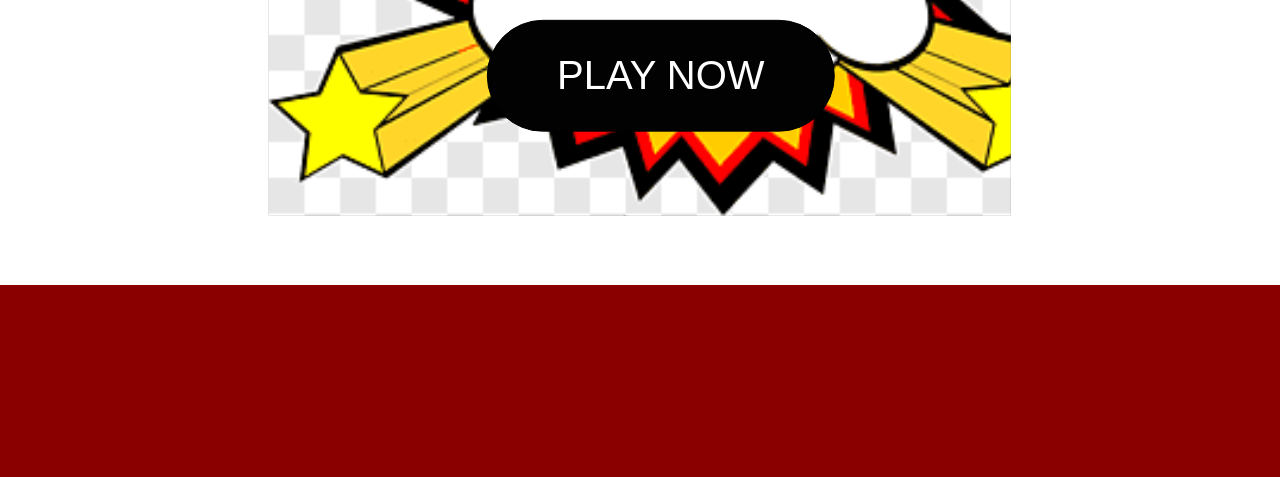
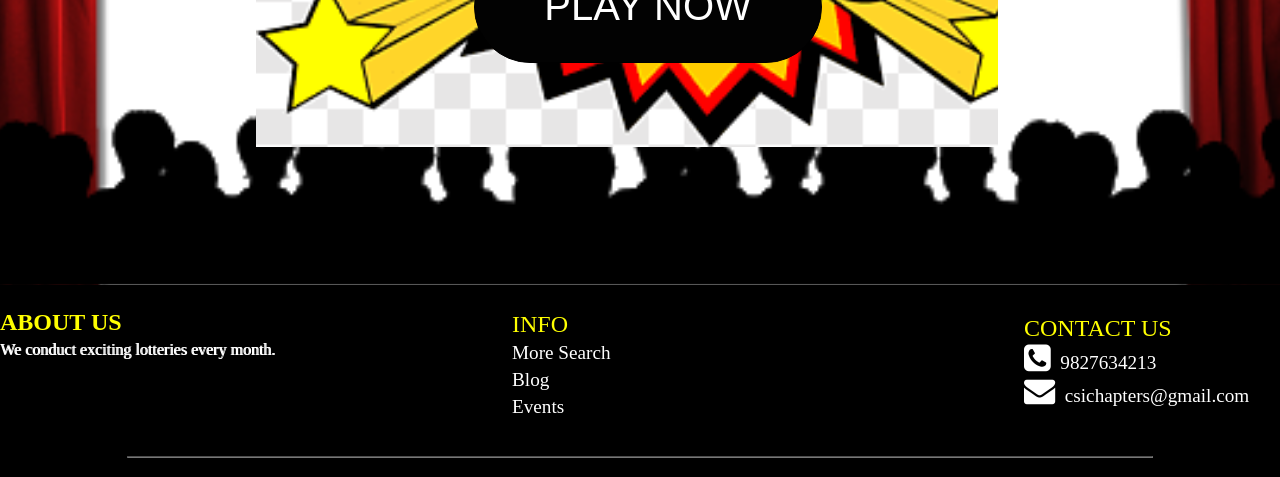
Before and after one commit to CSI-Trainees/Niharika-lotterysite, a plain HTML site: page index.htm in a window 1280 px wide. Shown: the part 515-992 px from the top of the page. Drawn offline with Linux system fonts and the light colour scheme.

Commit message:
changes3

```diff
--- a/index.htm
+++ b/index.htm
@@ -2,18 +2,34 @@
 <html>
 <head><title>free movie tickets</title>
 <link rel="stylesheet" href="styles.css">
+<link rel="stylesheet" href="https://stackpath.bootstrapcdn.com/font-awesome/4.7.0/css/font-awesome.min.css"
+integrity="sha384-wvfXpqpZZVQGK6TAh5PVlGOfQNHSoD2xbE+QkPxCAFlNEevoEH3Sl0sibVcOQVnN" crossorigin="anonymous">
+<style >.fa{
+	font-size: 200%;
+}
+.fa:hover{
+transform: rotate(20deg)scale(1.2);
+transition: all 0.3s ease-in-out 0s; }</style>
 </head>
 <body>
 <header class="header">
-<h3 class="des"><u>LOTTERY CLUB</u> <button class="st"  style="margin-right:1vw;">INFO</button>
-<button class="st" style="margin-right:1vw;">ABOUT US</button>
-<button class="st" style="margin-right:1vw;">CONTACT</button>
+<h3 class="des"><u>LOTTERY CLUB</u> <a href="#info"><button class="st"  style="margin-right:1vw;">INFO</button></a>
+<a href="#foot"><button class="st" style="margin-right:1vw;">ABOUT US</button></a>
+<a href="#dim"><button class="st" style="margin-right:1vw;">CONTACT</button></a>
 <a href="index.htm"><button class="st" style="margin-right:1vw;">HOME</button></a>
 </h3>
 </header>
 <div class="center dimension">
 <div><h1>&nbsp&nbsp&nbsp&nbsp&nbsp&nbsp&nbsp&nbsp&nbsp&nbspWIN &nbsp MOVIE <br>&nbsp&nbsp&nbsp&nbsp&nbsp&nbsp &nbsp &nbsp &nbsp &nbsp&nbsp&nbspTICKET</h1></div>
 <a href="lottery.htm"><button id="design">PLAY NOW</button></a></div>
-<footer class="footer"></footer>
+<footer class="footer"><h3 id="foot">ABOUT US</h3><p id="up">
+We conduct exciting lotteries every month.</p>
+<p id="info"> INFO<br><span style="color: white;font-size: 80%;">
+More Search <br>Blog <br> Events</span></p><p id="dim">CONTACT US<br><i class="fa fa-phone-square" aria-hidden="true" style="font-size: 130%"></i><a href="tel:555-555-5555" style="text-decoration: none;"><span style="color:white;font-size: 80%;">&nbsp 9827634213</span></a><br><i class="fa fa-envelope" aria-hidden="true" style="font-size: 130%;"></i><a href="mailto:sichapters@gmail.com" style="color:white;text-decoration:none;font-size:80%;">&nbsp csichapters@gmail.com</p><br>
+<hr class="line"><br>
+<a href="https://www.youtube.com/channel/UCrxGbgXygspoAIk5zhOClVQ"><i class="fa fa-youtube-play" aria-hidden="true" style="margin-left: 40%;"></i></a>
+<a href="https://www.instagram.com/csi_akgec/"><i class="fa fa-instagram" aria-hidden="true" style="margin-left: 2%;"></i></a>
+<a href="https://www.facebook.com/csi.akg/"><i class="fa fa-facebook-official" aria-hidden="true" style="margin-left: 2%;"></i></a>
+<p style="color: white;margin-left: 40%;">&#169;CSI:AKGEC 2020</p></footer>
 </body>
 <html>
--- a/style.css
+++ b/style.css
@@ -14,10 +14,10 @@ body{
 	width: 100%;
 	right: 0;
 	top: 0;
+	position: fixed;
 	left: 0;
 	bottom: 0;
 	position: absolute;
-	position: fixed;
 	background-color: black;
 	z-index: 15;
 }
@@ -123,11 +123,11 @@ margin-left:40vw ;}
 }
 /********************************************/
 .lot1{
-	height:200vh;
+	height:120vh;
 	width:100%;
 	right: 0;
 	left: 0vh;
-	bottom:-192.4vh;
+	bottom:-110vh;
 	position: absolute;
 	background-color:rgba(174, 173, 210,1);
 	background-repeat: no-repeat;
@@ -343,3 +343,45 @@ color:#060231;
 	border: 1px solid white;
 	box-shadow: 2px 3px 4px white;
 }
+/****************************************************/
+/* designing of footer */
+
+.footer{
+	width: 100%;
+	right: 0;
+	top: 200%;
+	height: 39%;
+	left: 0;
+	bottom: 0;
+	position: absolute;
+	background-color: black;
+}
+#foot{
+	font-size:150%;
+	color: yellow;
+}
+#up{
+	margin-top:-1.5%;
+	color: white;
+	text-shadow: 1px 0px 0px white;
+}
+#dim{
+	font-size:150%;
+	color: yellow;
+	margin-top:-10%;
+	margin-left:80%;
+}
+.fa{
+	color: white;
+}
+#info{
+	margin-top:-5%;
+	font-size:150%;
+	margin-left:40%;
+	color: yellow;
+}
+.line{
+	color: white;
+	opacity: 0.5;
+	width: 80%;
+}
--- a/styles.css
+++ b/styles.css
@@ -3,8 +3,8 @@ background-image:url("unnamed.png");
 background-size:cover;
 background-repeat:no-repeat;
 margin:0;
- background-position: center center;
-background-position:center;
+background-attachment: fixed;
+
 }
 
 
@@ -21,7 +21,7 @@ margin-top:0;
 background-color:#9e0000;
 color:white;
 border-radius:5vw;
-border:0.1vw solid black; transition: transform 4s;
+border:0.1vw solid black;
 }
 #design:hover{
 color:white;
@@ -56,11 +56,10 @@ padding:4%
 .center{
 margin:0;
 position:absolute;
-top:60%;
-left:50%;
+top:20%;
+left:20%;
 background-image:url("yellow-white-and-black-star-and-cloud-clip-art-png-clip-art-thumbnail.png");
 background-size:cover;
-transform:translate(-50%,-50%);
 background-color:rgba(0,0,0,0.6);
 }
 /*----------------------------*/
@@ -97,9 +96,39 @@ z-index:2;
 
 }
 .footer{
-height:30vh;
-width:100%;background-color:#8a0000;
-margin-top:100vh;}
+height:38vh;
+width:100%;background-color:black;
+position: absolute;
+margin-top:100vh;
+font-family: "sans-serif";
+
+/*background-image: url("images (1).jfif");
+background-repeat: no-repeat;
+background-size: cover;*/
+overflow: hidden;
+}
+/*.footer::before{
+ width:100%;
+    height:20vh;
+    background-image: url("images (1).jfif");
+    position:absolute;
+background-blend-mode: color;
+    background-size: cover;
+   animation: zoominzoomout 10s infinite;
+content:" ";
+}
+@keyframes zoominzoomout {
+    0% {
+        transform: scale(1);
+    }
+    50% {
+
+        transform: scale(1.4);
+    }
+    100% {
+        transform: scale(1);
+    }
+}*/
 .des{
 font-size:1.5vw;
 color:white;
@@ -123,3 +152,32 @@ color:white;
 }
 
 /*************************************/
+#foot{
+	font-size:150%;
+	color: yellow;
+}
+#up{
+	margin-top:-1.5%;
+	color: white;
+	text-shadow: 1px 0px 0px white;
+}
+#dim{
+	font-size:150%;
+	color: yellow;
+	margin-top:-10%;
+	margin-left:80%;
+}
+.fa{
+	color: white;
+}
+#info{
+	margin-top:-5%;
+	font-size:150%;
+	margin-left:40%;
+	color: yellow;
+}
+.line{
+	color: white;
+	opacity: 0.5;
+	width: 80%;
+}
```
Also changed, not shown: lottery.htm (+21 -3 lines), images (1).jfif (added).
